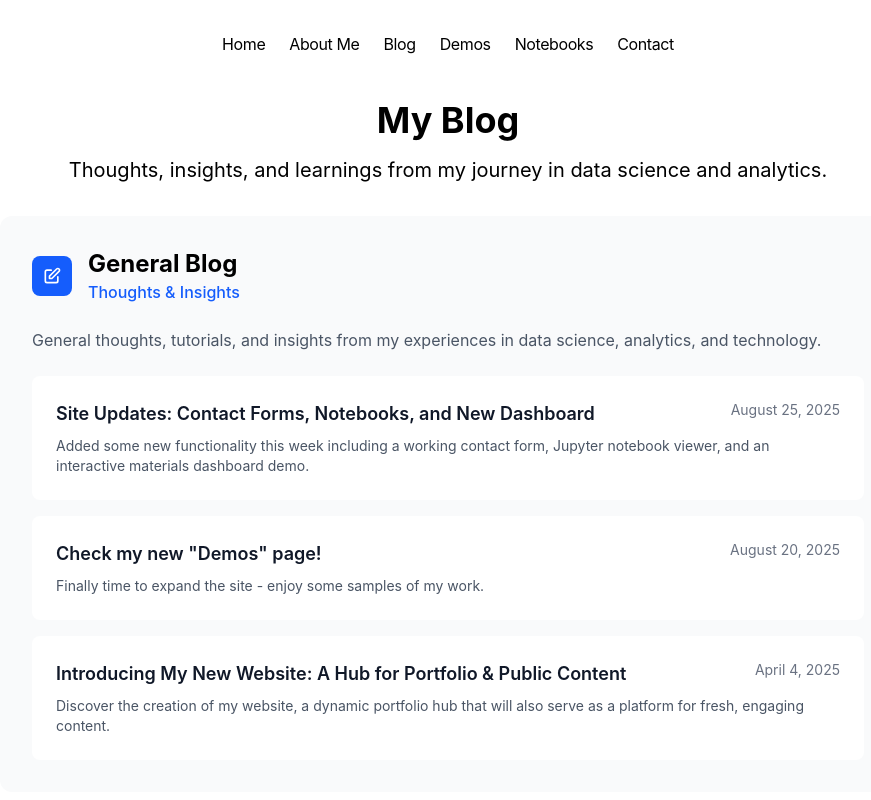
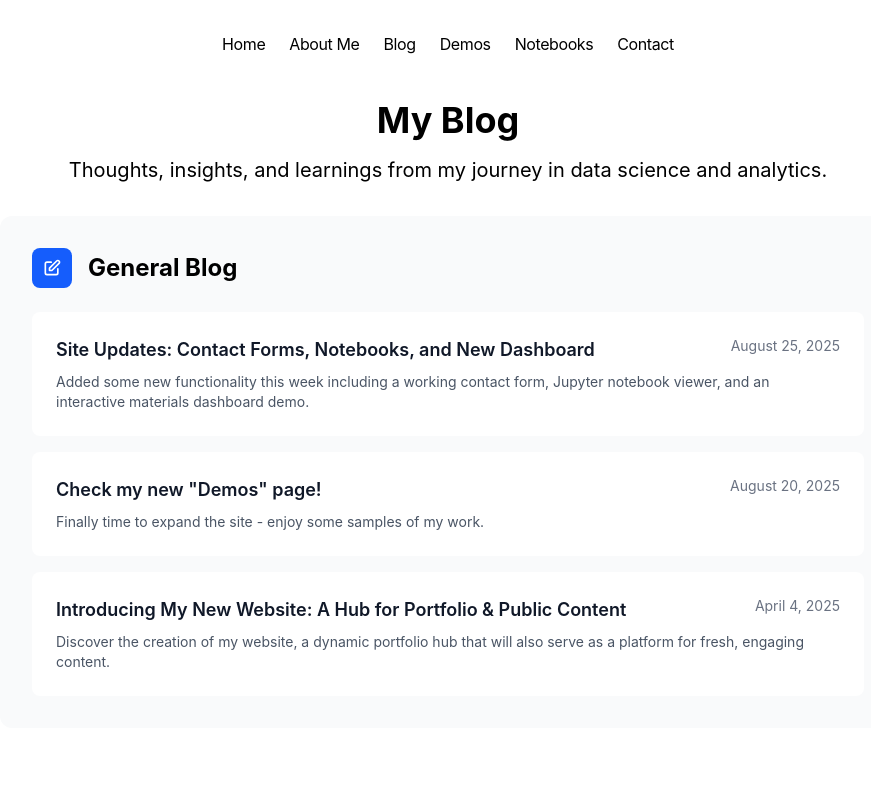
Before and after one commit to dillon-shearer/dillon-shearer-website, a Next.js app: page /blog in a window 1280 px wide. Shown: the top 800 px of the page, without its empty margins (192-1063 px from the left). Built offline with nearby package versions, Linux system fonts and the light colour scheme.

Commit message:
update blog round 2; formatting

```diff
--- a/app/blog/page.tsx
+++ b/app/blog/page.tsx
@@ -35,14 +35,8 @@ export default function Page() {
                   <h2 className="text-2xl font-bold">
                     General Blog
                   </h2>
-                  <p className="text-blue-600 font-medium">Thoughts & Insights</p>
                 </div>
               </div>
-
-              <p className="text-gray-600 dark:text-gray-300 mb-6">
-                General thoughts, tutorials, and insights from my experiences in data science,
-                analytics, and technology.
-              </p>
 
               <div className="space-y-4">
                 <BlogPosts />
```
